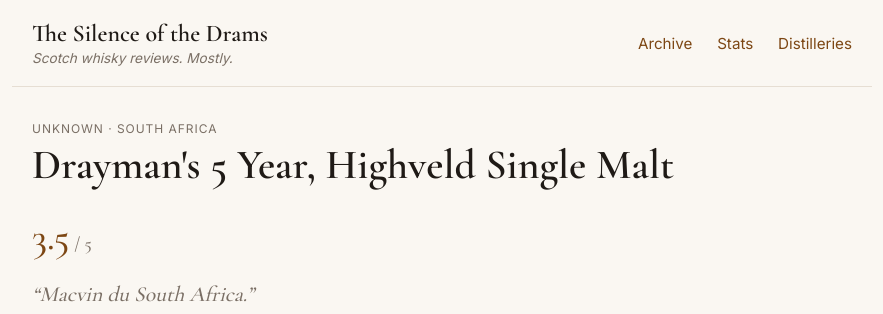
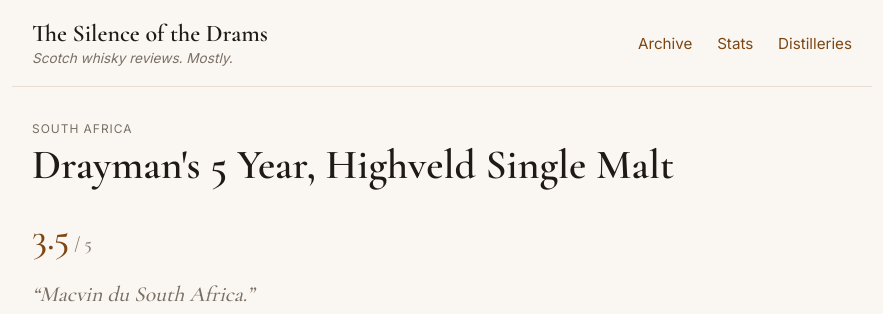
Before and after one commit to dustinransom/silenceofthedrams, a Jekyll site: the page built from _reviews/whisky/2026-11-26-draymans-5-year-highveld-single-malt.md, in a window 1280 px wide. Shown: the top 314 px of the page, without its empty margins (198-1081 px from the left). Built offline with Jekyll 4.4.1, drawn with Linux system fonts in a browser that asks for light colours.

Commit message:
region update

```diff
--- /dev/null
+++ b/_includes/place.html
@@ -0,0 +1,3 @@
+{%- assign _r = include.region | strip -%}{%- if _r == "Unknown" or _r == "unknown" -%}{%- assign _r = "" -%}{%- endif -%}
+{%- assign _c = include.country | strip -%}{%- if _c == "United States" -%}{%- assign _c = "USA" -%}{%- endif -%}
+{%- if _c == "" or _c == "Scotland" -%}{{ _r }}{%- elsif _r != "" -%}{{ _r }}, {{ _c }}{%- else -%}{{ _c }}{%- endif -%}
--- a/_layouts/review.html
+++ b/_layouts/review.html
@@ -2,7 +2,7 @@
 layout: default
 ---
 <article class="review">
-  <p class="eyebrow">{% if page.region != "" and page.region %}{{ page.region }}{% if page.country != "" and page.country and page.country != "Scotland" %} · {{ page.country }}{% endif %}{% else %}{{ page.country }}{% endif %}</p>
+  <p class="eyebrow">{% include place.html region=page.region country=page.country %}</p>
   <h1>{{ page.title }}</h1>
   {% assign scale = page.score_scale | default: site.score_max %}
   {% if page.score %}<p class="score">{{ page.score }}<span>/ {{ scale }}</span></p>{% elsif page.scores %}<p class="score">{{ page.scores | join: " · " }}<span>/ {{ scale }} each</span></p>{% endif %}
--- a/_reviews/whisky/2026-11-26-draymans-5-year-highveld-single-malt.md
+++ b/_reviews/whisky/2026-11-26-draymans-5-year-highveld-single-malt.md
@@ -9,7 +9,7 @@ date: 2026-11-26
 permalink: /draymans-5-year-highveld-single-malt/
 distillery: "Drayman's"
 bottler: "Official"
-region: "Unknown"
+region: ""
 country: South Africa
 age: "5 years"
 abv: 43
--- a/index.html
+++ b/index.html
@@ -8,7 +8,7 @@ layout: default
   {% for r in latest limit: 10 %}
     <li>
       <a href="{{ r.url | relative_url }}">{{ r.title }}</a>
-      <span class="meta">{% assign place = r.region | default: r.country %}{% if place != "" and place %}{{ place }} · {% endif %}{{ r.date | date: "%b %-d, %Y" }}</span>
+      <span class="meta">{% capture place %}{% include place.html region=r.region country=r.country %}{% endcapture %}{% if place != "" %}{{ place }} · {% endif %}{{ r.date | date: "%b %-d, %Y" }}</span>
       {% if r.score %}<span class="score-sm">{{ r.score }}{% if r.score_scale and r.score_scale != site.score_max %}/{{ r.score_scale }}{% endif %}</span>{% endif %}
     </li>
   {% endfor %}
--- a/reviews/index.html
+++ b/reviews/index.html
@@ -20,7 +20,7 @@ title: Archive
     {% assign ord = 10000 | minus: w.order %}
     <tr data-written="{% if rv %}1{% else %}0{% endif %}" data-score="{{ norm }}" data-date="{{ w.year | default: '0000' }}-{{ ord | prepend: '0000' | slice: -5, 5 }}" data-name="{{ w.name | downcase | escape }}" data-region="{{ w.region | default: w.country | downcase | escape }}" data-search="{{ w.name | downcase | escape }} {{ w.distillery | downcase | escape }} {{ w.bottler | downcase | escape }} {{ w.country | downcase }} {{ w.region | downcase }} {{ w.cask | downcase | escape }}">
       <td>{% if rv %}<a class="written" href="{{ rv.url | relative_url }}">{{ w.name }}</a>{% else %}{{ w.name }}{% endif %}</td>
-      <td class="muted">{{ w.region | default: w.country }}</td>
+      <td class="muted">{% include place.html region=w.region country=w.country %}</td>
       <td class="num">{{ w.score }}{% if w.scale != "" and w.scale %}<span class="muted">/{{ w.scale }}</span>{% endif %}</td>
       <td class="muted num">{{ w.year }}</td>
     </tr>
```
Also changed, not shown: _reviews/whisky/2026-11-26-barrel-and-bottle-australian-single-malt.md (+1 -1 lines).
